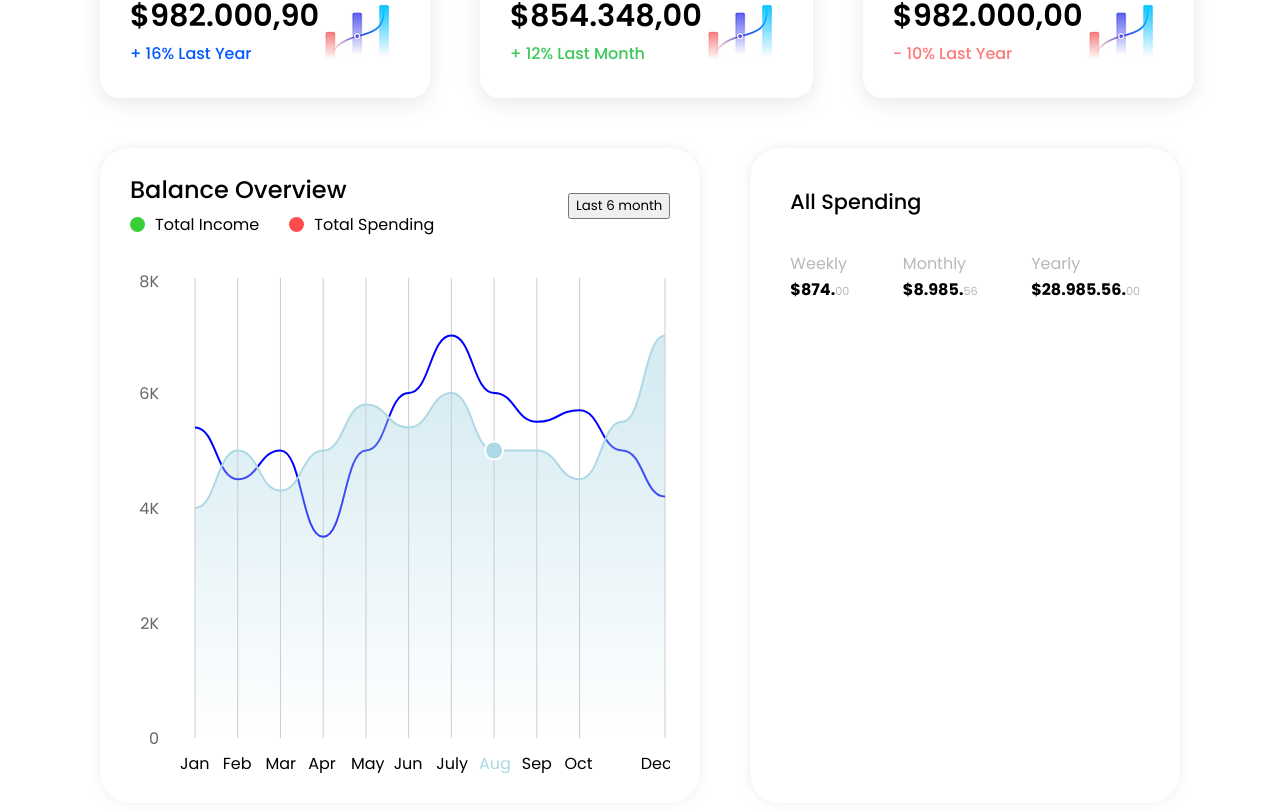
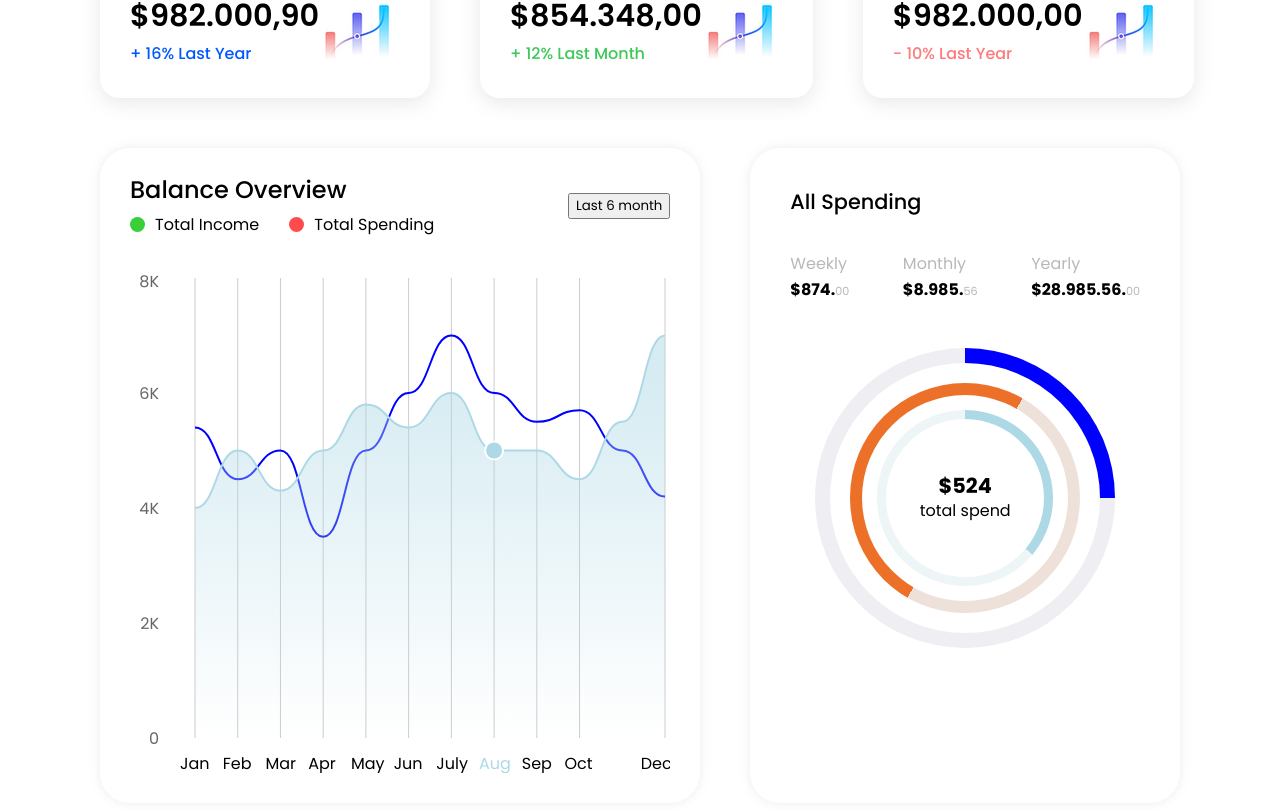
Before and after one commit to UndeadMe/react-dashboard, a React (Vite) app: page /overview in a window 1280 px wide. Shown: the part 580-1391 px from the top of the page. Built offline with nearby package versions, Linux system fonts and the light colour scheme; some icons are missing.

Commit message:
feat: total income chart

```diff
--- a/src/pages/Overview.jsx
+++ b/src/pages/Overview.jsx
@@ -78,6 +78,22 @@ export default function Overview() {
                             <h6>$28.985.56.<span>00</span></h6>
                         </div>
                     </div>
+                    <div className={styles["circular-chart"]}>
+                        <div className={styles["overlay"]}>
+                            <div className={`${styles["circular-chart-inner"]} ${styles["second-circular"]}`}>
+                                <div className={styles["overlay"]}>
+                                    <div className={`${styles["circular-chart-inner"]} ${styles["third-circular"]}`}>
+                                        <div className={styles["overlay"]}>
+                                            <div>
+                                                <h1>$524</h1>
+                                                <h5>total spend</h5>
+                                            </div>
+                                        </div>
+                                    </div>
+                                </div>
+                            </div>
+                        </div>
+                    </div>
                 </div>
             </div>
         </div>
--- a/src/pages/Overview.module.css
+++ b/src/pages/Overview.module.css
@@ -74,3 +74,43 @@
     font-size: 0.7rem;
     color: #b8b8b8;
 }
+.circular-chart {
+    border-radius: 50%;
+    width: 300px;
+    height: 300px;
+    margin: 50px auto;
+    display: flex;
+    background-image: -webkit-linear-gradient(90deg, #eeeef3 50%, transparent  50%), -webkit-linear-gradient(right, blue  50%, #eeeef3 50%);
+}
+.overlay {
+    border-radius: 50%;
+    width: 90%;
+    height: 90%;
+    margin: auto;
+    background: white;
+    display: flex;
+    text-align: center;
+    justify-content: center;
+    align-items: center;
+    line-height: 25px;
+}
+.overlay h1 {
+    font-weight: bolder;
+    font-size: 1.3rem;
+}
+.overlay h3 {
+    text-transform: capitalize;
+}
+.circular-chart-inner {
+    border-radius: 50%;
+    width: 85%;
+    height: 85%;
+    margin: auto;
+    display: flex;
+}
+.second-circular {
+    background-image: -webkit-linear-gradient(150deg, #eee1d9 50%, transparent  50%), -webkit-linear-gradient(bottom, #ec7027  130%, #eee1d9 50%);
+}
+.third-circular {
+    background-image: -webkit-linear-gradient(50deg, #eef5f7 50%, transparent  50%), -webkit-linear-gradient(right, lightblue  50%, #eef5f7 50%);
+}
```
